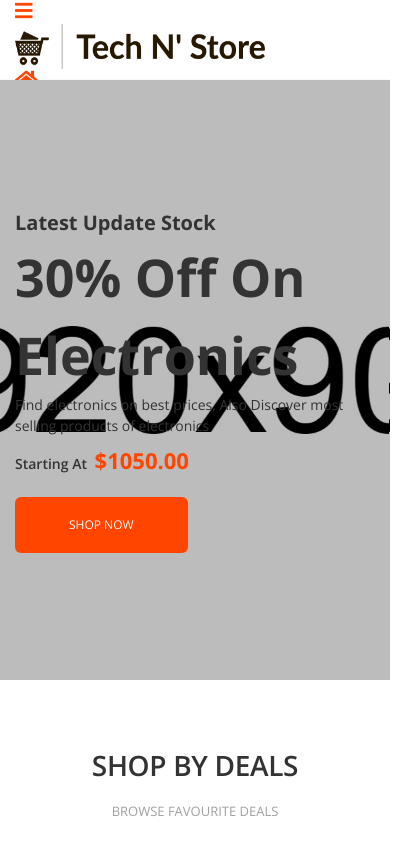
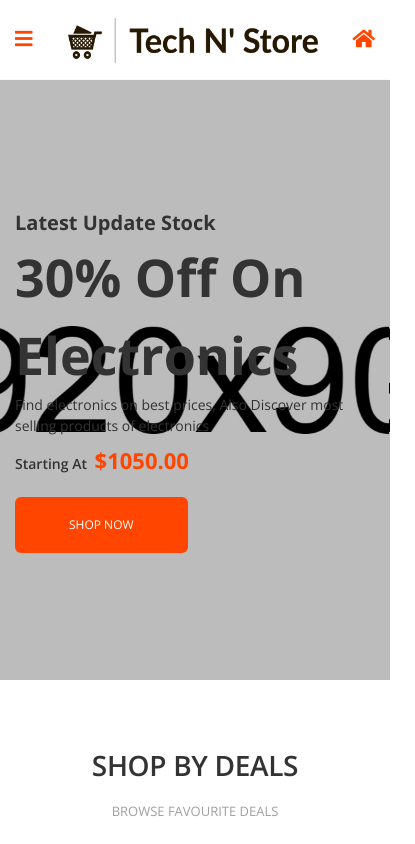
Before and after one commit to lscherub/technstore, a plain HTML site: page index.html in a window 390 px wide. Shown: the top 844 px of the page, 415 px wide, since content can reach past the window. Drawn offline with nearby package versions, Linux system fonts and the light colour scheme.

Commit message:
Update index.html

```diff
--- a/index.html
+++ b/index.html
@@ -23,6 +23,16 @@
 
     <!--<link rel="stylesheet" href="/css/debug.css">-->
 </head>
+<style>
+    .pad-logo{
+        padding-right: 150px;
+    }
+    @media (max-width: 1024px) {
+        .pad-logo{
+            padding-right: 0px;
+        }
+    }
+</style>
 <body class="config">
     <div class="preloader is-active">
         <div class="preloader__wrap">
@@ -777,7 +787,7 @@
                             </div>
                             <!--====== End - Menu ======-->
                         </div>
-                        <a class="main-logo" href="index.html" style="padding-right: 150px;">
+                        <a class="main-logo pad-logo" href="index.html">
 
                             <img src="images/logo/logo-2.png" alt="" width="250" height="45" ></a>
                         <!--====== End - Main Logo ======-->
```
